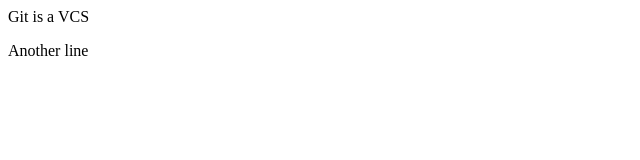
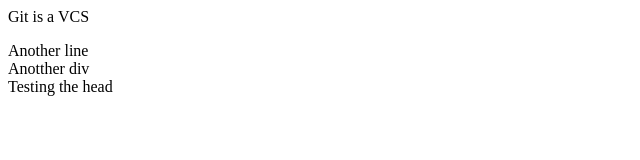
Before and after one commit to Agwanyanjaba/LG, a plain HTML site: page index.html in a window 1280 px wide. Shown: the whole page, without its empty margins (0-640 px from the left). Drawn offline with Linux system fonts and the light colour scheme.

Commit message:
Head Testing

```diff
--- a/index.html
+++ b/index.html
@@ -1,2 +1,4 @@
 <p>Git is a VCS</p>
 <div>Another line</div>
+<div>Anotther div</div>
+<div>Testing the head</div>
```
